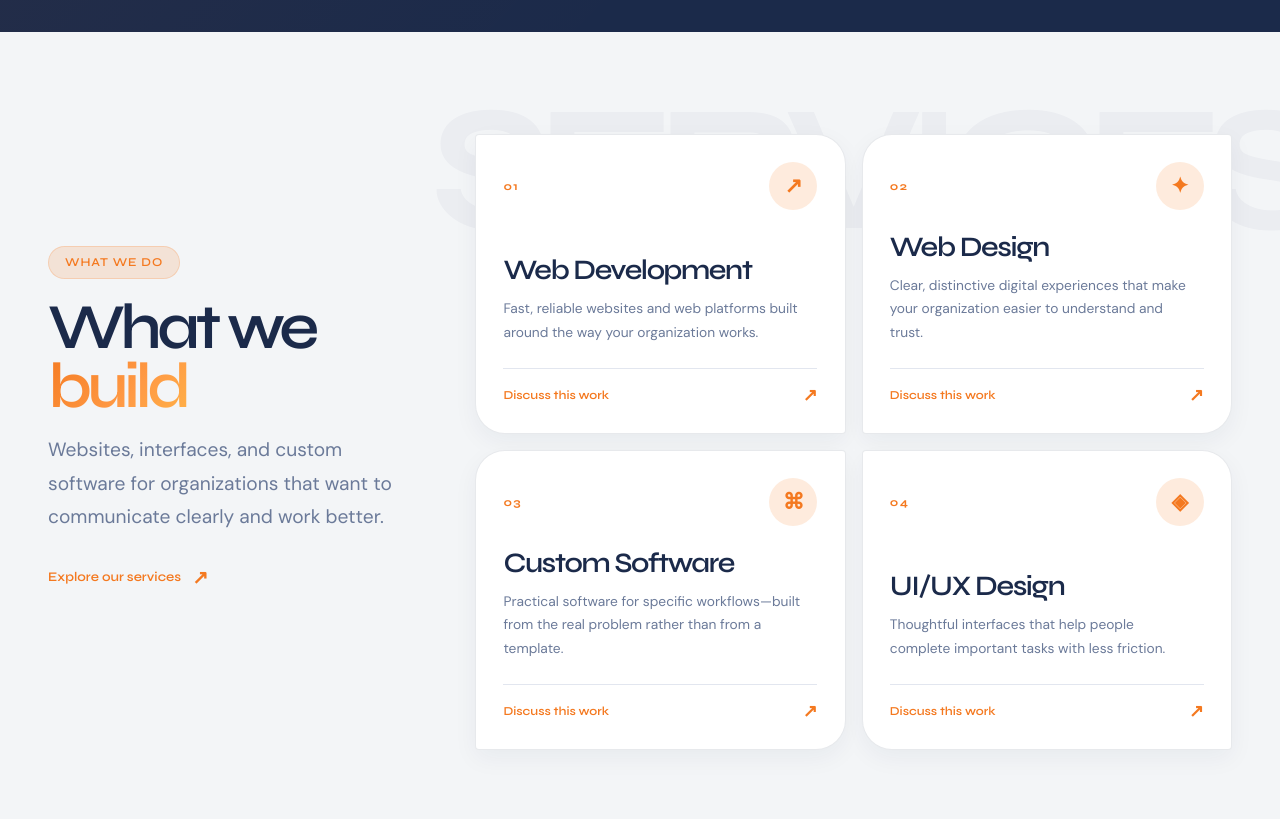
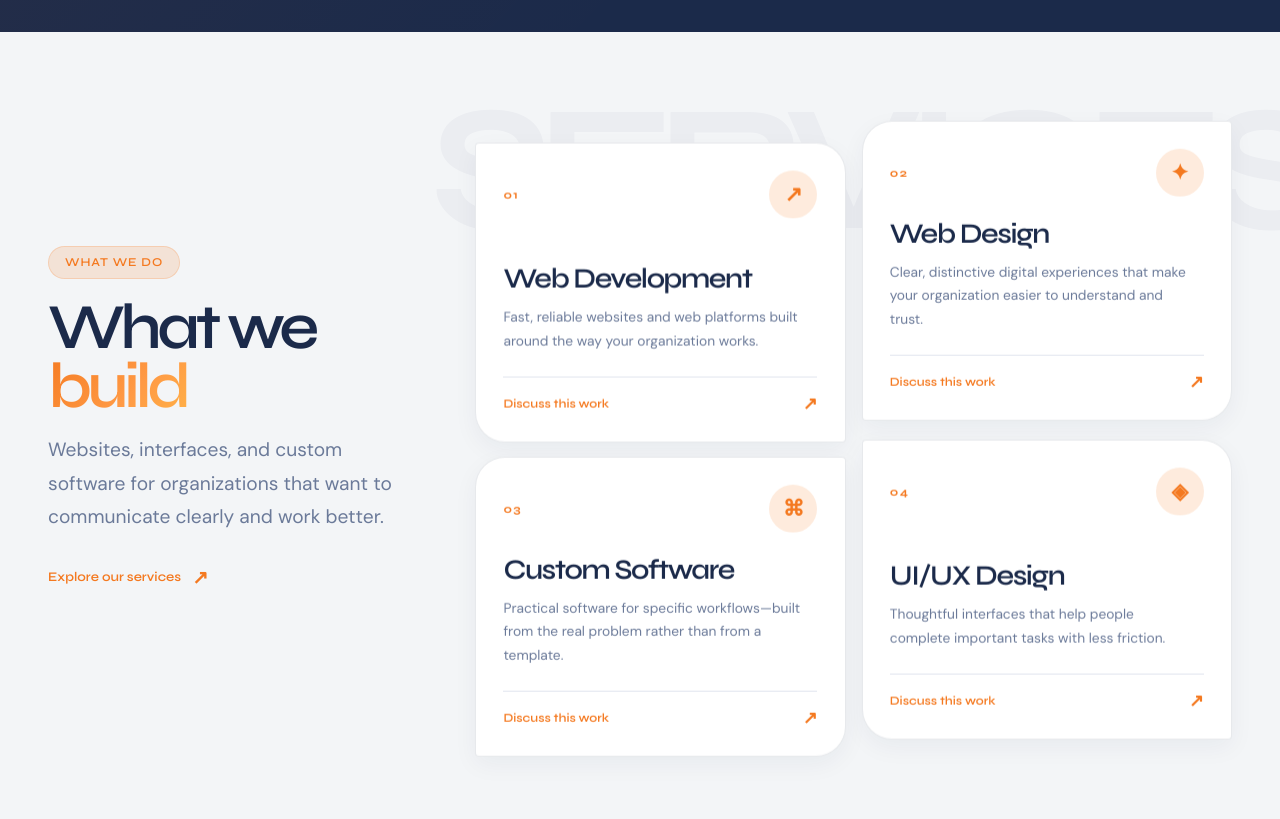
Before and after one commit to yerondereje432/sedecia, a React (Vite) app: page / in a window 1280 px wide. Shown: the part 1200-2019 px from the top of the page. Built offline with nearby package versions, Linux system fonts and the light colour scheme.

Commit message:
Refactor ServicesSection to use ParallaxServiceCard
Refactored ServicesSection to use ParallaxServiceCard for individual service cards, enhancing scroll animations.

```diff
--- a/src/components/sections/ServicesSection.jsx
+++ b/src/components/sections/ServicesSection.jsx
@@ -1,5 +1,5 @@
 import React from 'react';
-import { motion } from 'framer-motion';
+import { motion, useScroll, useTransform } from 'framer-motion';
 import { Link } from 'react-router-dom';
 import { useInView } from 'react-intersection-observer';
 import { useTranslation } from 'react-i18next';
@@ -16,6 +16,23 @@ const cardVariants = {
   hidden: { opacity: 0, y: 45, rotateX: 8 },
   visible: (index = 0) => ({ opacity: 1, y: 0, rotateX: 0, transition: { delay: index * .1, duration: .7, ease: [.16, 1, .3, 1] } }),
 };
+
+function ParallaxServiceCard({ service, index, variants }) {
+  const ref = React.useRef(null);
+  const { scrollYProgress } = useScroll({ target: ref, offset: ['start end', 'end start'] });
+  const parallaxY = useTransform(scrollYProgress, [0, 1], [index % 2 ? 28 : -18, index % 2 ? -28 : 18]);
+
+  return (
+    <motion.article ref={ref} className="service-card" custom={index} variants={variants} style={{ y: parallaxY }} whileHover={{ rotateY: index % 2 ? -2 : 2 }}>
+      <div className="service-card__top"><span>{service.number}</span><span className="service-card__icon">{service.icon}</span></div>
+      <div className="service-card__body">
+        <h3>{service.title}</h3>
+        <p>{service.desc}</p>
+      </div>
+      <Link to="/contact" className="service-card__link" aria-label={`Discuss ${service.title}`}>Discuss this work <span>↗</span></Link>
+    </motion.article>
+  );
+}
 
 export default function ServicesSection() {
   const { t } = useTranslation();
@@ -34,14 +51,7 @@ export default function ServicesSection() {
 
           <motion.div className="services-section__grid" initial="hidden" animate={inView ? 'visible' : 'hidden'}>
             {SERVICES.map((service, index) => (
-              <motion.article key={service.title} className="service-card" custom={index} variants={cardVariants} whileHover={{ y: -8, rotateY: index % 2 ? -2 : 2 }}>
-                <div className="service-card__top"><span>{service.number}</span><span className="service-card__icon">{service.icon}</span></div>
-                <div className="service-card__body">
-                  <h3>{service.title}</h3>
-                  <p>{service.desc}</p>
-                </div>
-                <Link to="/contact" className="service-card__link" aria-label={`Discuss ${service.title}`}>Discuss this work <span>↗</span></Link>
-              </motion.article>
+              <ParallaxServiceCard key={service.title} service={service} index={index} variants={cardVariants} />
             ))}
           </motion.div>
         </div>
```
